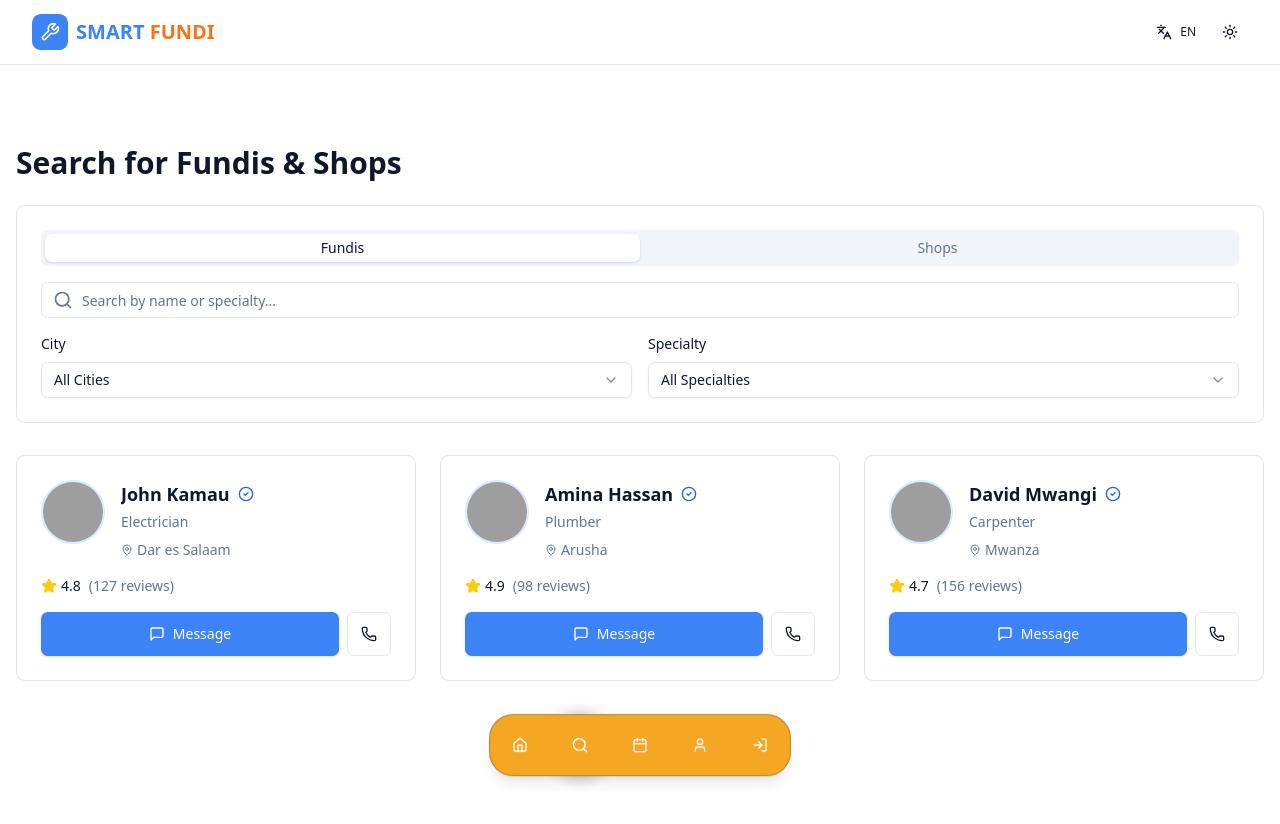
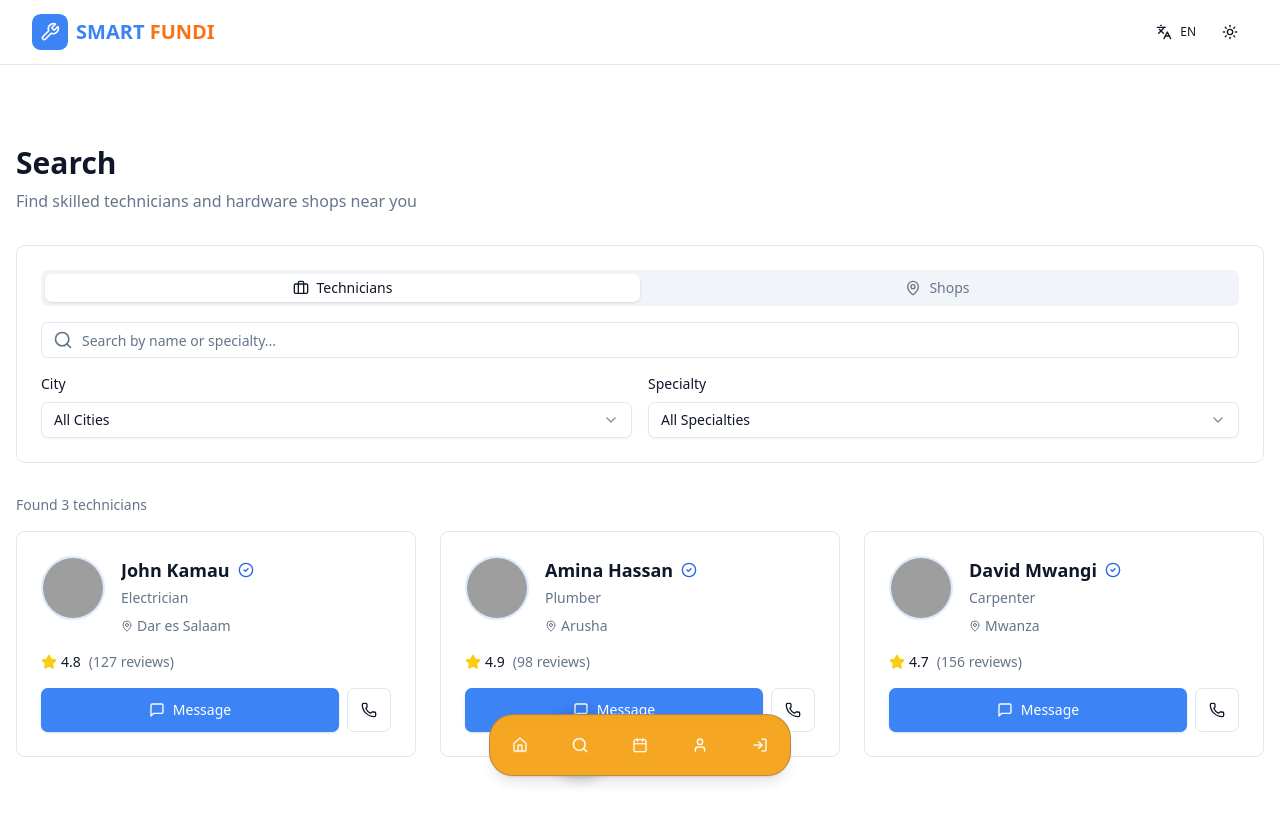
Before and after one commit to Ycnry/sg-431ee01e-23c3-4fd1-8492-ef1f773da647-1773130809, a Next.js app: page /search in a window 1280 px wide. Shown: the top 824 px of the page. Built offline with nearby package versions, Linux system fonts and the light colour scheme; grey boxes are pictures that could not be loaded.

Commit message:
feat(search): update empty state and loading UI

```diff
--- a/src/pages/search.tsx
+++ b/src/pages/search.tsx
@@ -5,26 +5,21 @@ import { FundiCard } from "@/components/FundiCard";
 import { ShopCard } from "@/components/ShopCard";
 import { Card, CardContent } from "@/components/ui/card";
 import { Input } from "@/components/ui/input";
-import { Button } from "@/components/ui/button";
-import { Badge } from "@/components/ui/badge";
-import { Tabs, TabsContent, TabsList, TabsTrigger } from "@/components/ui/tabs";
+import { Tabs, TabsList, TabsTrigger } from "@/components/ui/tabs";
 import { Select, SelectContent, SelectItem, SelectTrigger, SelectValue } from "@/components/ui/select";
 import { useLanguage } from "@/contexts/LanguageContext";
-import { Search as SearchIcon, Filter, MapPin } from "lucide-react";
+import { Search as SearchIcon, MapPin, Briefcase, Loader2 } from "lucide-react";
 import { mockFundis, mockShops } from "@/lib/mockData";
-import { subscriptionDb } from "@/lib/subscriptionDb";
 import { Fundi, Shop } from "@/types";
 
 export default function SearchPage() {
   const { language } = useLanguage();
   const [searchQuery, setSearchQuery] = useState("");
-  const [activeTab, setActiveTab] = useState("fundis");
   const [searchType, setSearchType] = useState<"fundi" | "shop">("fundi");
   const [selectedCity, setSelectedCity] = useState("all");
   const [selectedSpecialty, setSelectedSpecialty] = useState("all");
   const [providers, setProviders] = useState<(Fundi | Shop)[]>([]);
   const [loading, setLoading] = useState(false);
-  const [filteredCount, setFilteredCount] = useState(0);
 
   const cities = [...new Set([...mockFundis.map(f => f.city), ...mockShops.map(s => s.city)])];
   const specialties = [...new Set(mockFundis.map(f => f.specialty))];
@@ -47,7 +42,6 @@ export default function SearchPage() {
 
       if (data.success) {
         setProviders(data.providers);
-        setFilteredCount(data.filtered);
       }
     } catch (error) {
       console.error("Search error:", error);
@@ -55,6 +49,24 @@ export default function SearchPage() {
       setLoading(false);
     }
   };
+
+  const filteredProviders = providers.filter((provider) => {
+    if (!searchQuery) return true;
+    const query = searchQuery.toLowerCase();
+    if (searchType === "fundi") {
+      const fundi = provider as Fundi;
+      return (
+        fundi.name.toLowerCase().includes(query) ||
+        fundi.specialty.toLowerCase().includes(query)
+      );
+    } else {
+      const shop = provider as Shop;
+      return (
+        shop.name.toLowerCase().includes(query) ||
+        shop.categories.some(cat => cat.toLowerCase().includes(query))
+      );
+    }
+  });
 
   const metaTitle = language === "en" ? "Search - Smart Fundi" : "Tafuta - Smart Fundi";
 
@@ -68,22 +80,39 @@ export default function SearchPage() {
       <div className="min-h-screen bg-background">
         <Header />
 
-        <main className="min-h-screen bg-background pt-20 pb-12">
+        <main className="min-h-screen bg-background pt-20 pb-32">
           <div className="container mx-auto px-4">
+            {/* Page Header */}
             <div className="mb-8">
-              <h1 className="text-3xl font-bold mb-6">
-                {language === "en" ? "Search for Fundis & Shops" : "Tafuta Mafundi na Maduka"}
+              <h1 className="text-3xl font-bold mb-2">
+                {language === "en" ? "Search" : "Tafuta"}
               </h1>
+              <p className="text-muted-foreground">
+                {language === "en"
+                  ? "Find skilled technicians and hardware shops near you"
+                  : "Tafuta mafundi na maduka ya vifaa karibu nawe"}
+              </p>
+            </div>
 
-              <Card>
+            {/* Search Filters Card */}
+            <Card className="mb-8">
               <CardContent className="p-6">
                 <div className="space-y-4">
+                  {/* Fundi/Shop Toggle */}
                   <Tabs value={searchType} onValueChange={(value) => setSearchType(value as "fundi" | "shop")}>
                     <TabsList className="grid w-full grid-cols-2">
-                        <TabsTrigger value="fundi">Fundis</TabsTrigger>
-                        <TabsTrigger value="shop">Shops</TabsTrigger>
+                      <TabsTrigger value="fundi" className="flex items-center gap-2">
+                        <Briefcase className="h-4 w-4" />
+                        {language === "en" ? "Technicians" : "Mafundi"}
+                      </TabsTrigger>
+                      <TabsTrigger value="shop" className="flex items-center gap-2">
+                        <MapPin className="h-4 w-4" />
+                        {language === "en" ? "Shops" : "Maduka"}
+                      </TabsTrigger>
                     </TabsList>
                   </Tabs>
+
+                  {/* Search Input */}
                   <div className="relative">
                     <SearchIcon className="absolute left-3 top-1/2 transform -translate-y-1/2 h-5 w-5 text-muted-foreground" />
                     <Input
@@ -94,6 +123,7 @@ export default function SearchPage() {
                     />
                   </div>
 
+                  {/* Filter Dropdowns */}
                   <div className="grid grid-cols-1 md:grid-cols-2 gap-4">
                     <div>
                       <label className="text-sm font-medium mb-2 block">
@@ -142,43 +172,60 @@ export default function SearchPage() {
                 </div>
               </CardContent>
             </Card>
-            </div>
 
-            {filteredCount > 0 && (
-              <div className="mb-4 p-3 bg-yellow-50 dark:bg-yellow-900/20 border border-yellow-200 dark:border-yellow-800 rounded-lg">
-                <p className="text-sm text-yellow-800 dark:text-yellow-200">
-                  {language === "en"
-                    ? `${filteredCount} provider(s) filtered due to inactive or expired subscription`
-                    : `Watoaji huduma ${filteredCount} wameondolewa kwa sababu ya usajili usiofanya kazi au ulioisha`}
+            {/* Results Section */}
+            {loading ? (
+              <div className="flex flex-col items-center justify-center py-16">
+                <Loader2 className="h-12 w-12 text-orange-500 animate-spin mb-4" />
+                <p className="text-lg font-medium text-foreground">
+                  {language === "en" ? "Searching..." : "Inatafuta..."}
+                </p>
+                <p className="text-sm text-muted-foreground">
+                  {language === "en" ? "Finding the best matches for you" : "Tunapata matokeo bora kwako"}
                 </p>
               </div>
-            )}
-
-            {loading ? (
-              <div className="text-center py-12">
-                <div className="animate-spin rounded-full h-12 w-12 border-b-2 border-blue-600 mx-auto"></div>
-                <p className="mt-4 text-muted-foreground">
-                  {language === "en" ? "Loading..." : "Inapakia..."}
+            ) : filteredProviders.length === 0 ? (
+              /* Empty State - Friendly User Message */
+              <div className="flex flex-col items-center justify-center py-16 text-center">
+                <div className="w-20 h-20 rounded-full bg-orange-100 dark:bg-orange-900/20 flex items-center justify-center mb-6">
+                  <SearchIcon className="h-10 w-10 text-orange-500" />
+                </div>
+                <h3 className="text-xl font-bold text-foreground mb-2">
+                  No Results Found
+                </h3>
+                <p className="text-muted-foreground mb-1">
+                  {searchType === "fundi"
+                    ? "Hakuna mafundi waliopatikana"
+                    : "Hakuna maduka yaliyopatikana"}
+                </p>
+                <p className="text-sm text-muted-foreground max-w-md">
+                  {language === "en"
+                    ? "Try changing the city or specialty you're searching for"
+                    : "Jaribu kubadilisha mji au ujuzi unaotafuta"}
                 </p>
               </div>
             ) : (
-              <div className="grid gap-6 md:grid-cols-2 lg:grid-cols-3">
-                {providers.length === 0 ? (
-                  <div className="col-span-full text-center py-12">
-                    <p className="text-muted-foreground">
-                      {language === "en" ? "No providers found" : "Hakuna watoaji huduma waliopatikana"}
+              <>
+                {/* Results Count */}
+                <div className="mb-4">
+                  <p className="text-sm text-muted-foreground">
+                    {language === "en"
+                      ? `Found ${filteredProviders.length} ${searchType === "fundi" ? "technician" : "shop"}${filteredProviders.length !== 1 ? "s" : ""}`
+                      : `${searchType === "fundi" ? "Mafundi" : "Maduka"} ${filteredProviders.length} wamepatikana`}
                   </p>
                 </div>
-                ) : (
-                  providers.map((provider) => (
+
+                {/* Results Grid */}
+                <div className="grid gap-6 md:grid-cols-2 lg:grid-cols-3">
+                  {filteredProviders.map((provider) => (
                     searchType === "fundi" ? (
                       <FundiCard key={provider.id} fundi={provider as Fundi} />
                     ) : (
                       <ShopCard key={provider.id} shop={provider as Shop} />
                     )
-                  ))
-                )}
+                  ))}
                 </div>
+              </>
             )}
           </div>
         </main>
```
Lines whose indentation alone changed are shown as unchanged.
